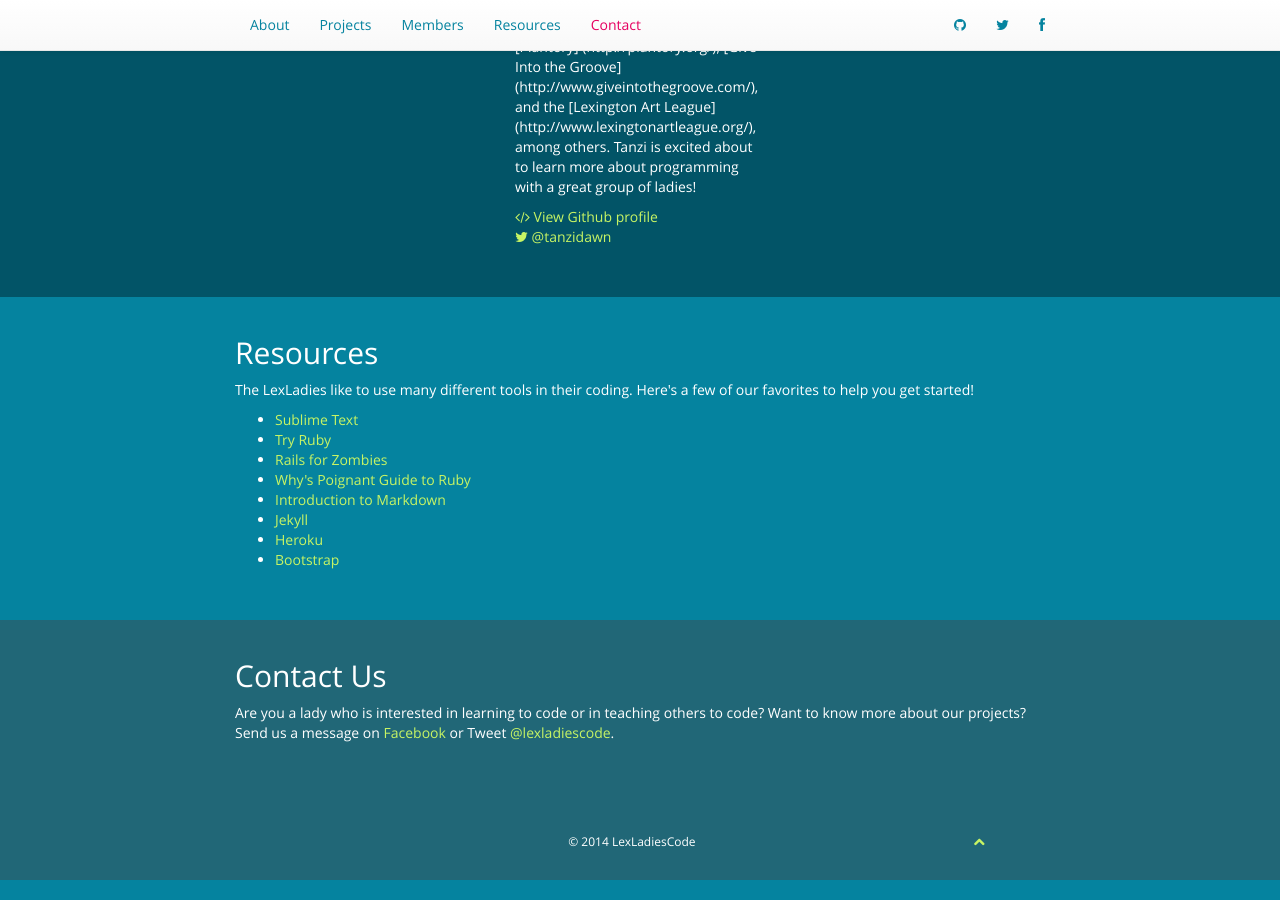
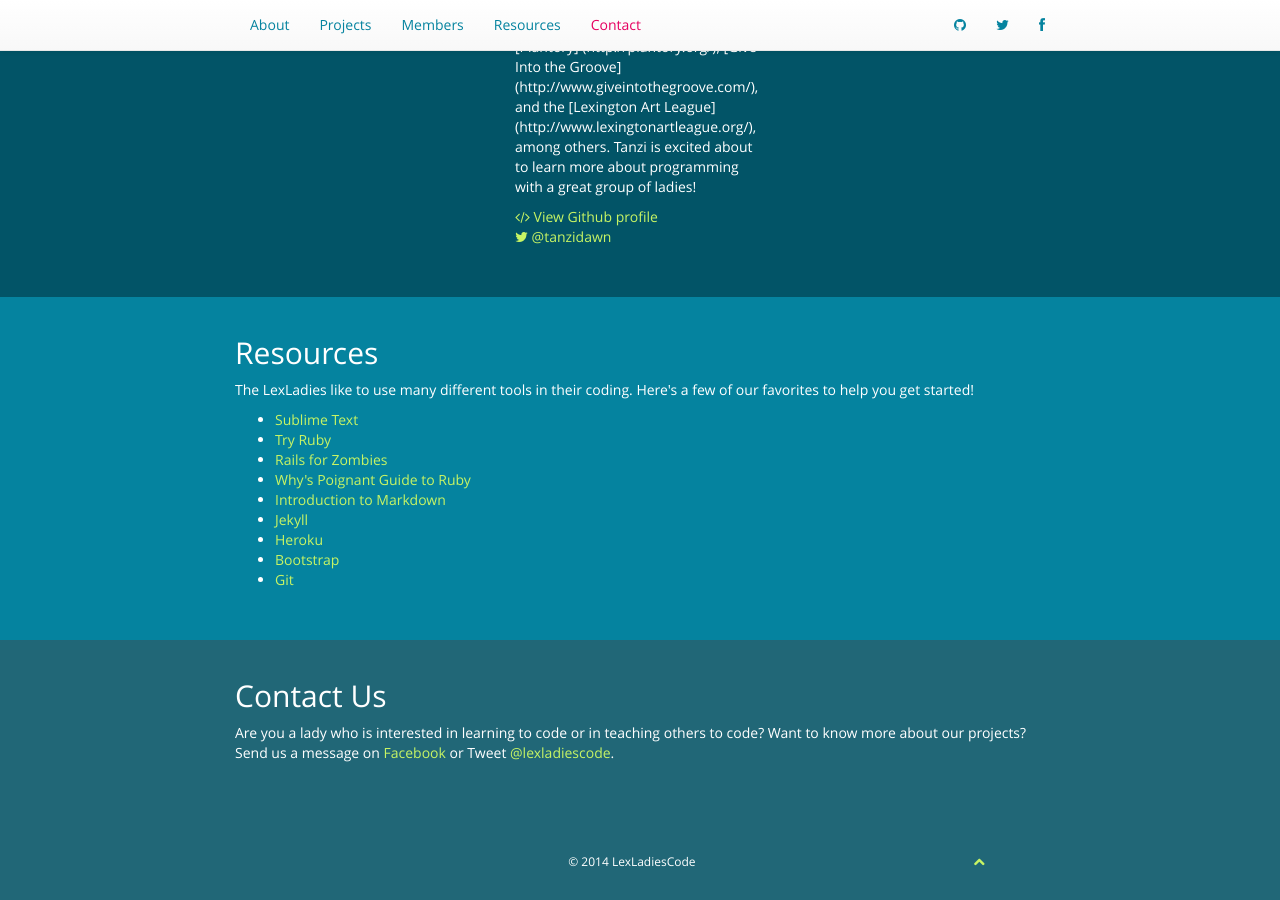
Before and after one commit to LexLadiesCode/LexLadiesCode.github.io, a Jekyll site: the page built from index.html, in a window 1280 px wide and 900 px high, scrolled down 2932 px. Built offline with Jekyll 4.4.1, drawn with Linux system fonts in a browser that asks for light colours; nearby versions of some CDN libraries; Markdown is read by kramdown in place of the engine named in the settings.

Commit message:
added Git resource

```diff
--- a/_includes/resources.html
+++ b/_includes/resources.html
@@ -12,6 +12,7 @@
 			<li><a href="http://jekyllrb.com/">Jekyll</a></li>
 			<li><a href="https://www.heroku.com/">Heroku</a></li>
 			<li><a href="http://getbootstrap.com/">Bootstrap</a></li>
+			<li><a href="http://git-scm.com/doc">Git</a></li>
 		</ul>
 	</div>
 </section>
```
